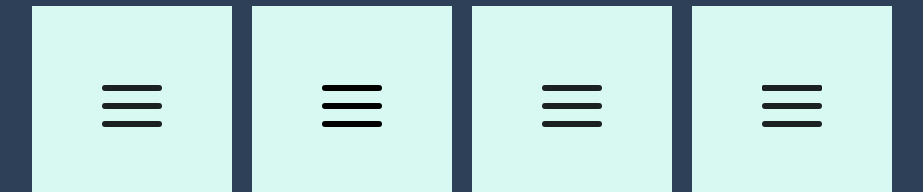
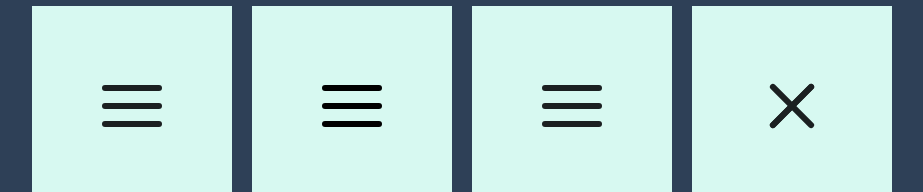
Before and after one commit to Lance1ot0/hamburger-animation-CSS, a plain HTML site: page index.html in a window 1280 px wide. Both pictures are taken after a click on the element 960 px from the left and 752 px from the top of the page. Shown: the part 646-838 px from the top of the page, without its empty margins (168-1091 px from the left). Drawn offline with Linux system fonts and the light colour scheme.

Commit message:
last animation

```diff
--- a/index.html
+++ b/index.html
@@ -103,9 +103,6 @@
                 <div class="lines"></div>
                 <div class="lines"></div>
                 <div class="lines"></div>
-                <div class="lines"></div>
-                <div class="lines"></div>
-                <div class="lines"></div>
             </div>
         </div>
     </div>
--- a/style.css
+++ b/style.css
@@ -389,3 +389,24 @@ h1 {
 }
 
 /* Animation 12 */
+
+.btn12 {
+    transform: rotate(0deg);
+    transition: transform .6s ease-in-out;
+}
+
+.btn12.active .lines:nth-child(1){
+    transform: translateY(18px);
+    transition:  transform .4s ease-in-out;
+}
+
+.btn12.active .lines:nth-child(3){
+    top: 18px;
+    transform: rotate(90deg);
+    transition:  top .4s .4s ease-in-out, transform .8s .4s ease-in-out;
+}
+
+.btn12.active{
+    transform: rotate(135deg);
+    transition: transform .8s .4s ease-in-out;
+}
```
